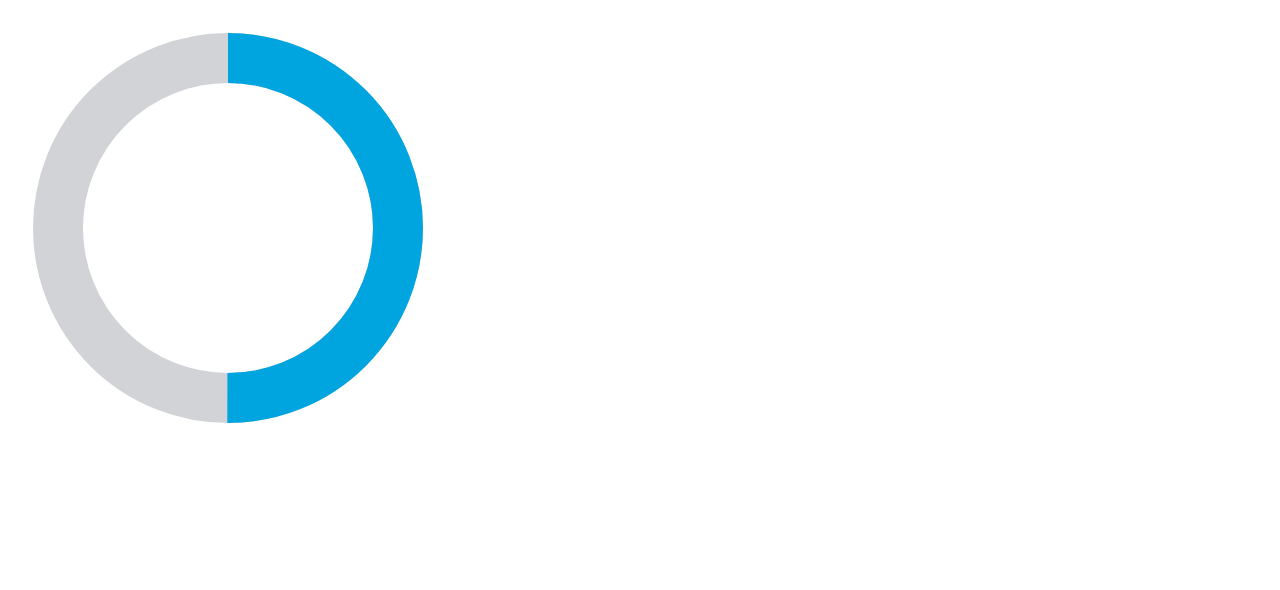
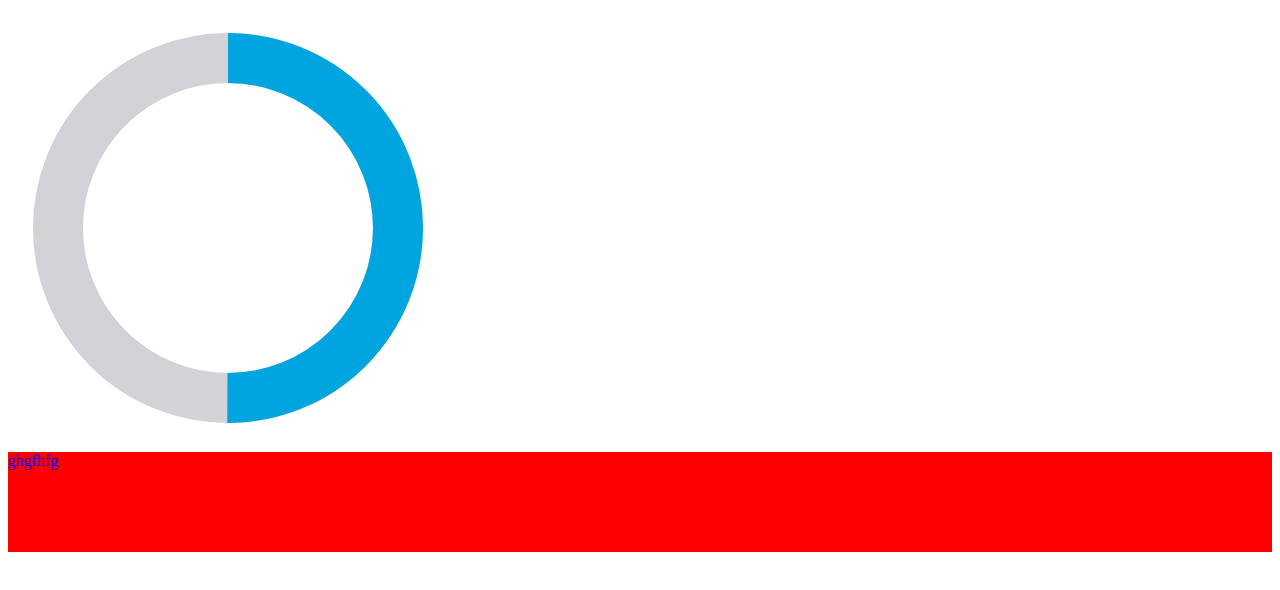
Before and after one commit to Drikechan/project-template, a Vue app: page / in a window 1280 px wide. Shown: the top 590 px of the page. Built offline with nearby package versions, Linux system fonts and the light colour scheme.

Commit message:
完善webpack配置

```diff
--- a/src/App.vue
+++ b/src/App.vue
@@ -13,12 +13,17 @@
           transform="matrix(0,-1,1,0,0,440)"
       />
     </svg>
+    <tab-index></tab-index>
   </div>
 </template>
 
 <script>
+import TabIndex from '@/Components/index.vue'
 export default {
   name: 'SvgAnimation',
+  components: {
+    TabIndex
+  },
   created() {
     this.handlerPage()
   },
--- /dev/null
+++ b/src/Components/index.vue
@@ -0,0 +1,32 @@
+<template>
+  <div class="container">{{ message }}</div>
+</template>
+
+<script>
+export default {
+  name: "TabIndex",
+  data:() => ({
+    message: 'ghgfhfg'
+  }),
+  created() {
+    this.handler()
+  },
+  methods: {
+    handler() {
+      let task = setTimeout(() => {
+        this.message = 'sadasdasdasdas'
+      }, 1000)
+      task && clearTimeout(task);
+    }
+  }
+}
+</script>
+
+<style scoped lang="scss">
+.container {
+  width: 100%;
+  height: 100px;
+  background-color: red;
+  color: blue;
+}
+</style>
```
Also changed, not shown: 2 other files (tests, documents, lock files or other folders).
